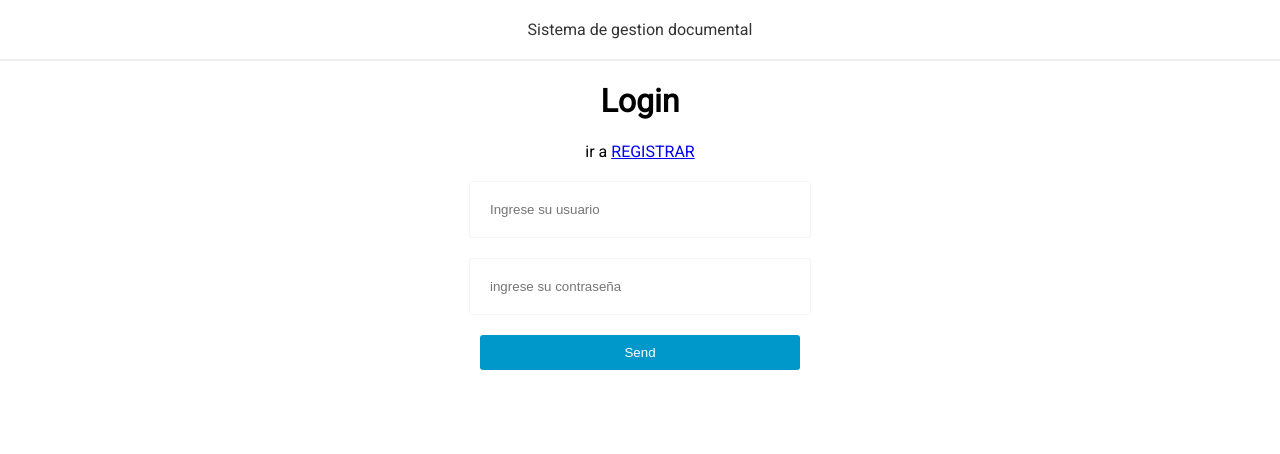
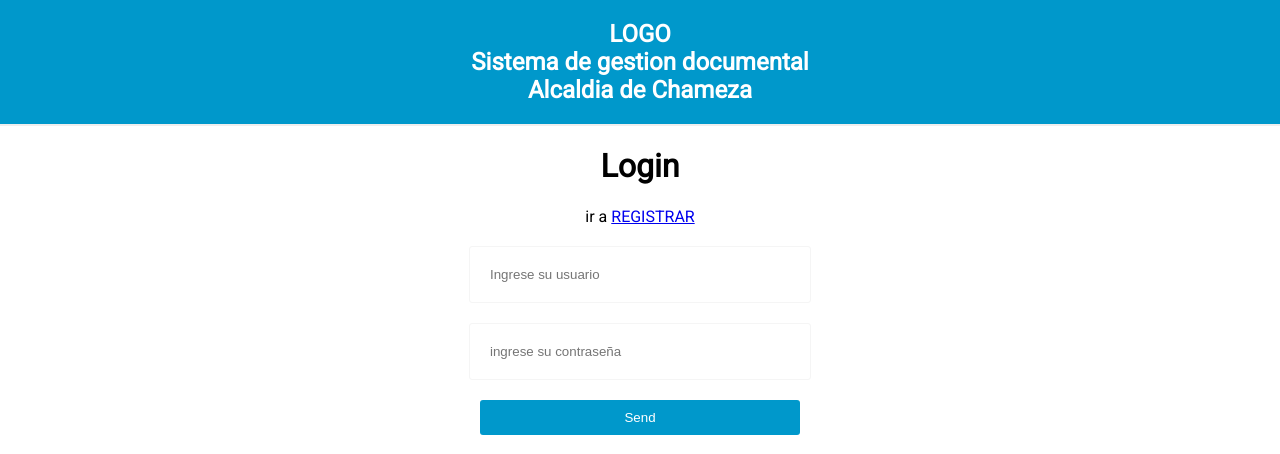
Before and after one commit to IngWilliamMendoza/SwAlcaldiaChameza, a PHP site: page /login.php in a window 1280 px wide. Shown: the top 454 px of the page. Run offline with PHP 8.4, Linux system fonts and the light colour scheme.

Commit message:
estilo login
adpatacion del estilo del login

```diff
--- a/Login/assets/css/estilos.css
+++ b/Login/assets/css/estilos.css
@@ -37,10 +37,13 @@ header{
     margin-bottom: 10px;
     width: 100%;
     text-align: center;
-
+    background-color: #0098cb;
 }
 
 header a {
     text-decoration: none;
-    color: #333;
+    color: white;
+    font-size: 1.5em;
+    font-weight: bolder;
+
 }
--- a/Login/index.php
+++ b/Login/index.php
@@ -7,7 +7,9 @@
     <link href="https://fonts.googleapis.com/css2?family=Roboto&display=swap" rel="stylesheet">
     <link rel="stylesheet" href="assets/css/estilos.css">
 </head>
+
 <body>
+
     <?php require 'partials/header.php' ?>
 
 <h1>BIENVENIDO</h1>
@@ -15,5 +17,7 @@
     <a href="login.php">Login</a> or
     <a href="registro.php">Registrar</a>
 
+    <?php require 'partials/footer.php' ?>
+
 </body>
 </html>
--- /dev/null
+++ b/Login/partials/footer.php
@@ -0,0 +1,6 @@
+<footer>
+    <div class="conteiner">
+        <p>pagina diseñada por William Mendoza</p>
+
+    </div>
+</footer>
--- a/Login/partials/header.php
+++ b/Login/partials/header.php
@@ -1,3 +1,11 @@
-<header>
-        <a href="/LOGINCH">Sistema de gestion documental</a>
+<header class= headerFix>
+        <div class=container>
+            <div class="logo">
+                <a href="#">LOGO</a>
+            </div>
+
+            <div class="titulo">
+                <a href="/LOGINCH">Sistema de gestion documental <br> Alcaldia de Chameza </a>
+            </div>
+        </div>
     </header>
```
